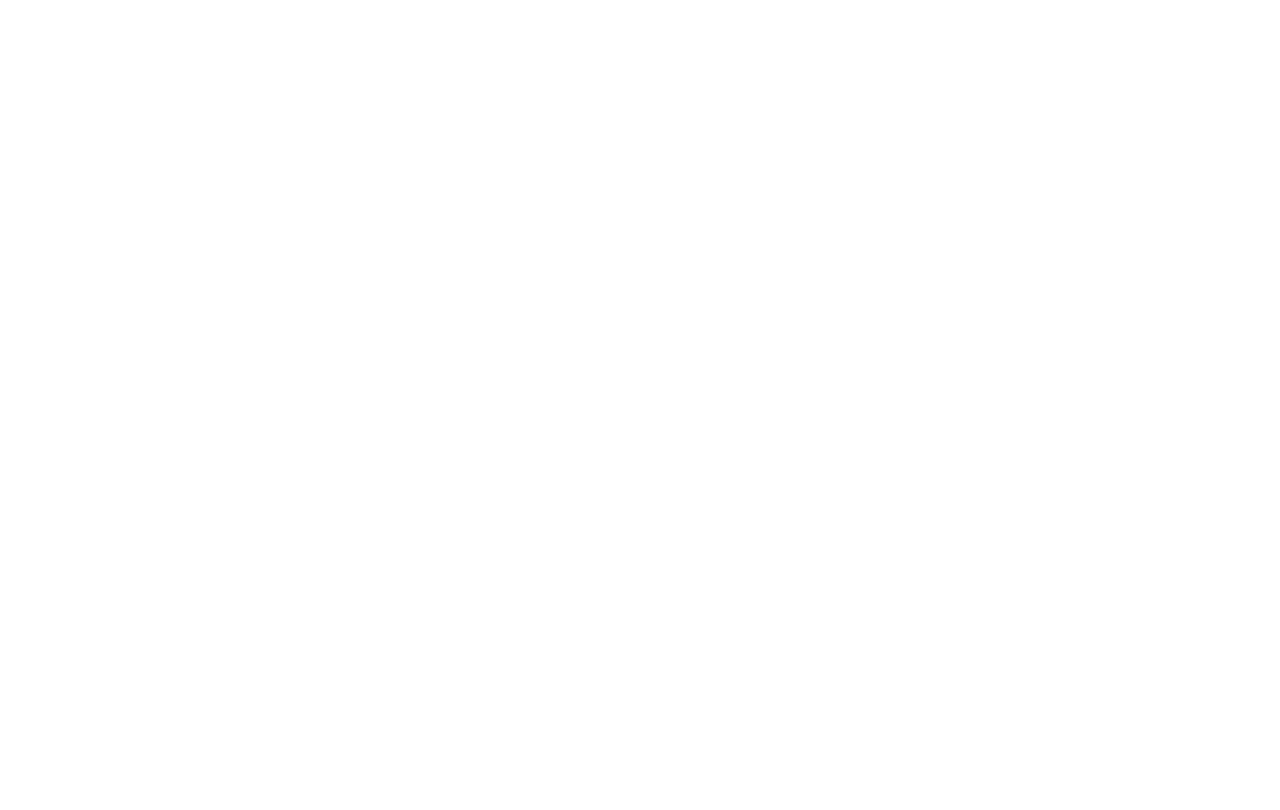
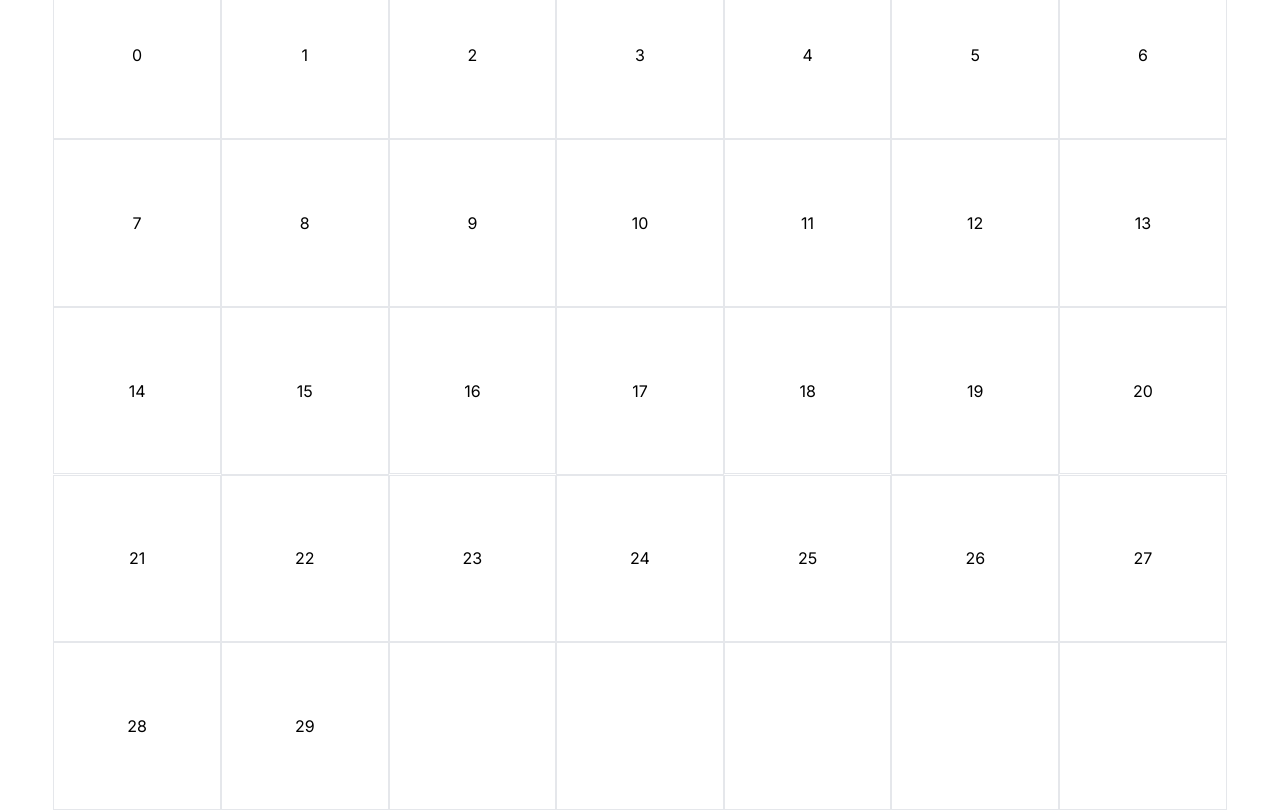
Before and after one commit to t0-0/calendar, a Next.js app: page /month in a window 1280 px wide. Shown: the part 220-1030 px from the top of the page. Before the commit the page ends 800 px from the top, so only its background shows below. Built offline with nearby package versions, Linux system fonts and the light colour scheme.

Commit message:
add calendar

```diff
--- a/src/app/month/components/Calender.tsx
+++ b/src/app/month/components/Calender.tsx
@@ -1,5 +1,33 @@
+"use client";
+
+import { useState } from "react";
+
 const Calender = () => {
+  const [selectedDate, setSelectedDate] = useState(new Date());
   const dayOfWeek = ["月", "火", "水", "木", "金", "土", "日"];
+  const firstDayOfMonth = () => {
+    const tmpDate = new Date();
+    tmpDate.setFullYear(selectedDate.getFullYear(), selectedDate.getMonth(), 1);
+    return (tmpDate.getDay() + 6) % 7;
+  };
+  const lastDate = () => {
+    const tmpDate = new Date();
+    tmpDate.setFullYear(
+      selectedDate.getFullYear(),
+      selectedDate.getMonth() + 1,
+      0
+    );
+    return tmpDate.getDate();
+  };
+  const lastDayOfMonth = () => {
+    const tmpDate = new Date();
+    tmpDate.setFullYear(
+      selectedDate.getFullYear(),
+      selectedDate.getMonth() + 1,
+      0
+    );
+    return (tmpDate.getDay() + 6) % 7;
+  };
   return (
     <div className="flex flex-col items-center">
       20xx年y月
@@ -12,6 +40,19 @@
             {day}
           </div>
         ))}
+        {Array.from({ length: firstDayOfMonth() }).map((_, i) => {
+          return <div key={i} className="border"></div>;
+        })}
+        {Array.from({ length: lastDate() }).map((_, i) => {
+          return (
+            <div key={i} className="border flex items-center text-center justify-center aspect-square">
+              {i}
+            </div>
+          );
+        })}
+        {Array.from({ length: 6 - lastDayOfMonth() }).map((_, i) => {
+          return <div key={i} className="border"></div>;
+        })}
       </div>
     </div>
   );
```
